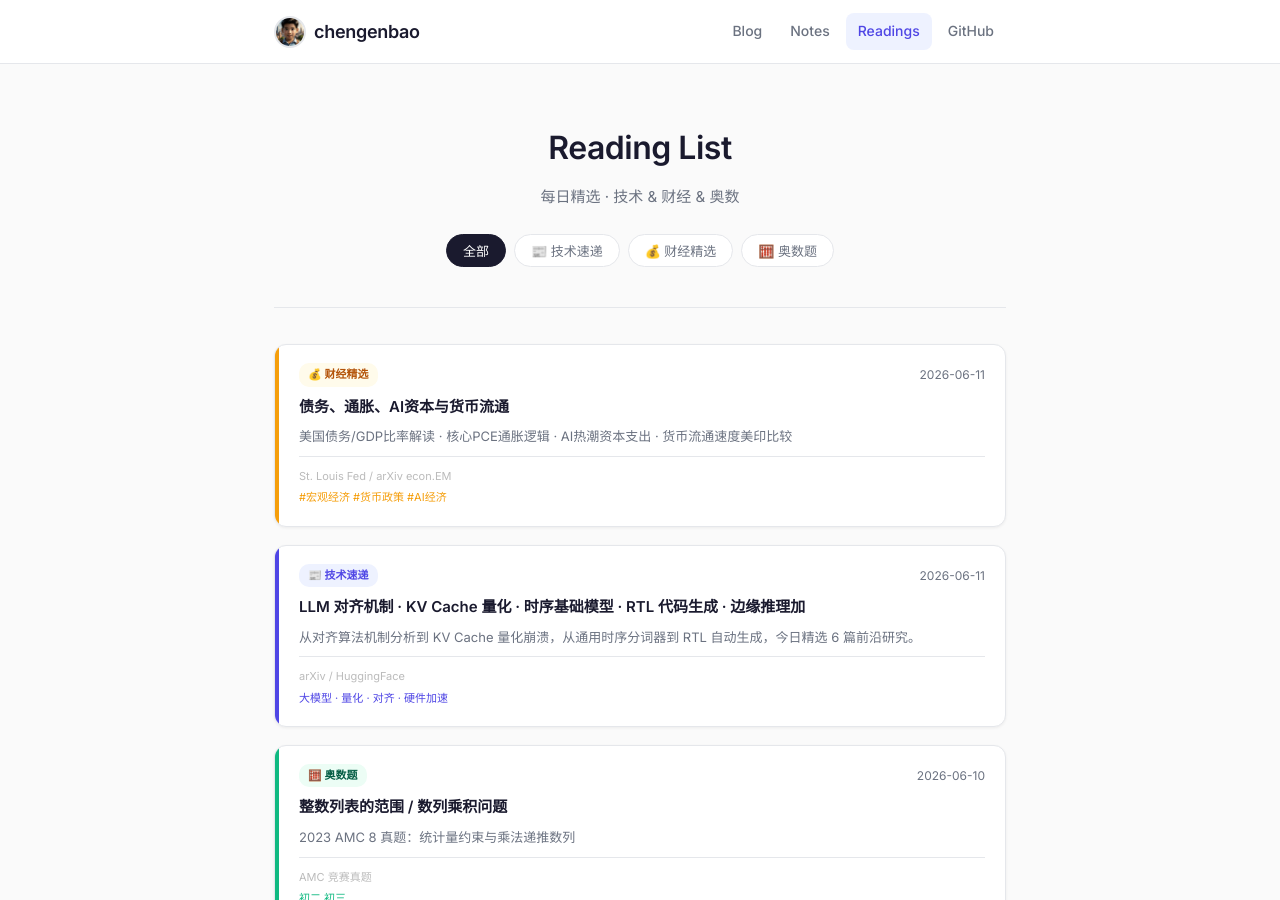
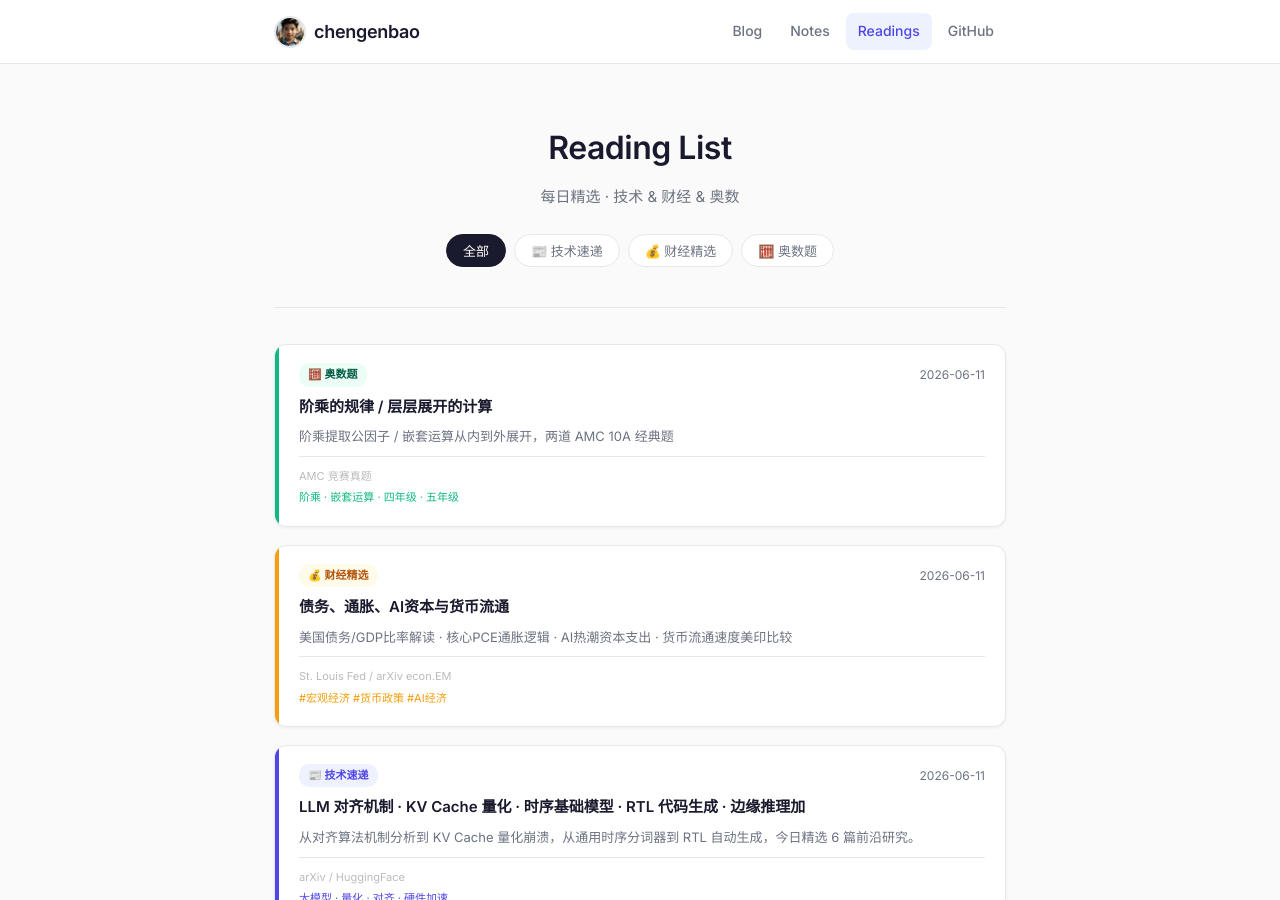
Before and after one commit to chengenbao/chengenbao.github.io, a Jekyll site: the page built from reading-list/index.md, in a window 1280 px wide and 900 px high. Built offline with Jekyll 4.4.1, drawn with Linux system fonts in a browser that asks for light colours.

Commit message:
add math card 2026-06-11

```diff
--- a/reading-list/index.md
+++ b/reading-list/index.md
@@ -18,6 +18,7 @@
   </div>
 
   <div class="rl-grid">
+<a class="rl-card math" href="/reading-list/2026-06-11-math/"><div class="rl-accent"></div><div class="rl-body"><div class="rl-top"><span class="rl-badge math">🧮 奥数题</span><time>2026-06-11</time></div><h2>阶乘的规律 / 层层展开的计算</h2><p>阶乘提取公因子 / 嵌套运算从内到外展开，两道 AMC 10A 经典题</p><div class="rl-meta"><span class="rl-source">AMC 竞赛真题</span><span class="rl-tags">阶乘 · 嵌套运算 · 四年级 · 五年级</span></div></div></a>
 <a class="rl-card finance" href="/reading-list/2026-06-11-finance-daily/">
   <div class="rl-accent"></div>
   <div class="rl-body">
```
